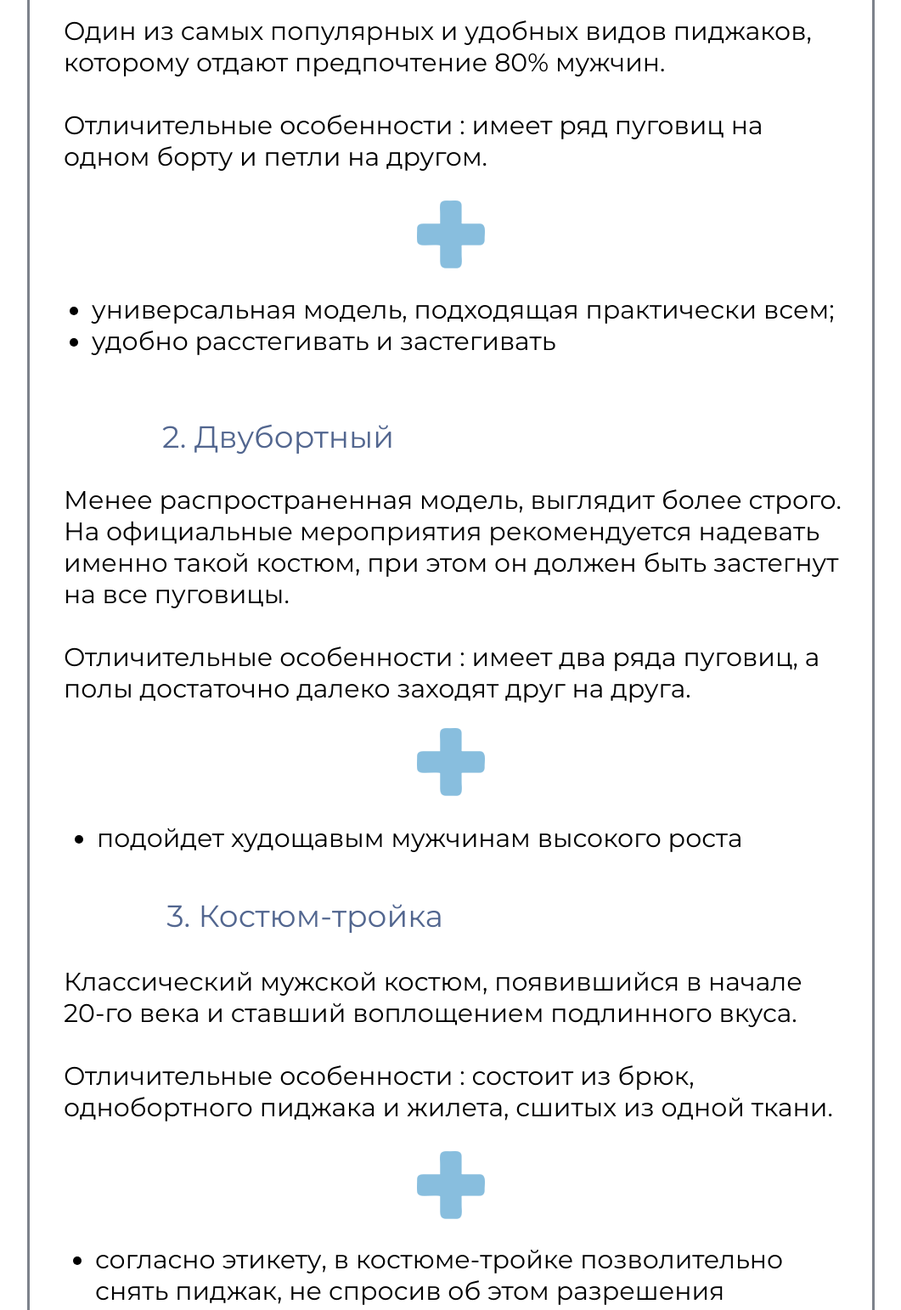
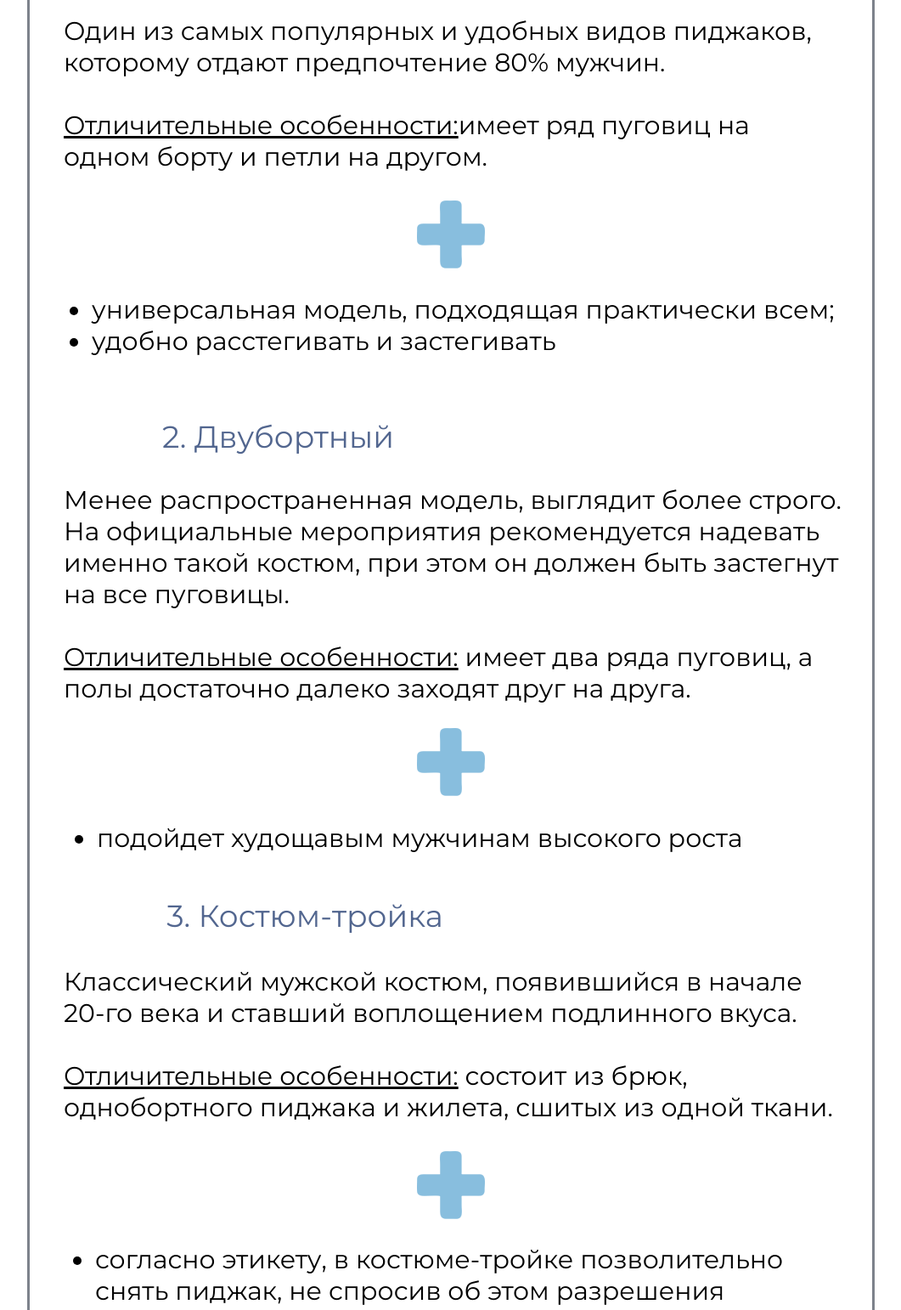
Before and after one commit to EnemYsBetA/SuitsWithLogo, a plain HTML site: page index.html in a window 1280 px wide. Shown: the part 630-2172 px from the top of the page at 85% size, without its empty margins (109-1170 px from the left). Drawn offline with Linux system fonts and the light colour scheme.

Commit message:
Add files via upload

```diff
--- a/index.html
+++ b/index.html
@@ -52,7 +52,7 @@
 			</div>
 			<div class="text4">
 				Один из самых популярных и удобных видов пиджаков, которому отдают предпочтение 80% мужчин.<br><br>
-				Отличительные особенности : имеет ряд пуговиц на одном борту и петли на другом.
+				<a id="underline">Отличительные особенности:</a>имеет ряд пуговиц на одном борту и петли на другом.
 			</div>
 			<div class="type">
 				<img src="plus.png" />
@@ -68,7 +68,7 @@
 			</div>
 			<div class="text_2">
 				Менее распространенная модель, выглядит более строго. На официальные мероприятия рекомендуется надевать именно такой костюм, при этом он должен быть застегнут на все пуговицы.<br><br>
-				Отличительные особенности : имеет два ряда пуговиц, а полы достаточно далеко заходят друг на друга.
+				<a id="underline">Отличительные особенности:</a> имеет два ряда пуговиц, а полы достаточно далеко заходят друг на друга.
 			</div>
 			<div class="type_2">
 				<img src="plus.png" />
@@ -83,7 +83,7 @@
 			</div>
 			<div class="text_4">
 				Классический мужской костюм, появившийся в начале 20-го века и ставший воплощением подлинного вкуса.<br><br>
-				Отличительные особенности : состоит из брюк, однобортного пиджака и жилета, сшитых из одной ткани.
+				<a id="underline">Отличительные особенности:</a> состоит из брюк, однобортного пиджака и жилета, сшитых из одной ткани.
 			</div>
 			<div class="type_3">
 				<img src="plus.png" />
--- a/menssuits.css
+++ b/menssuits.css
@@ -761,3 +761,8 @@ header nav a:hover{
 {
 	margin:0 35.27px 0 35.27px;
 }
+
+#underline
+{
+	text-decoration:underline;
+}
```
